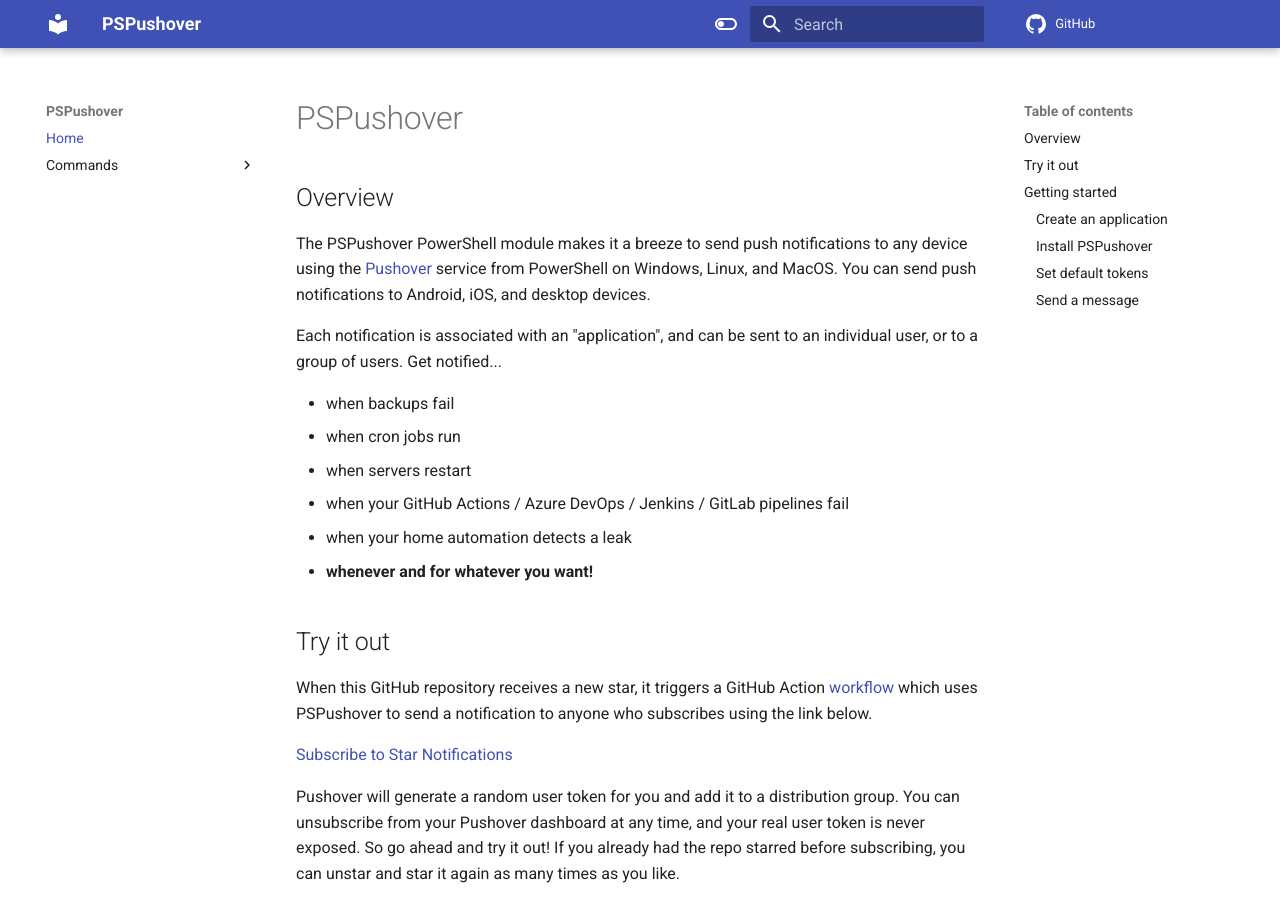
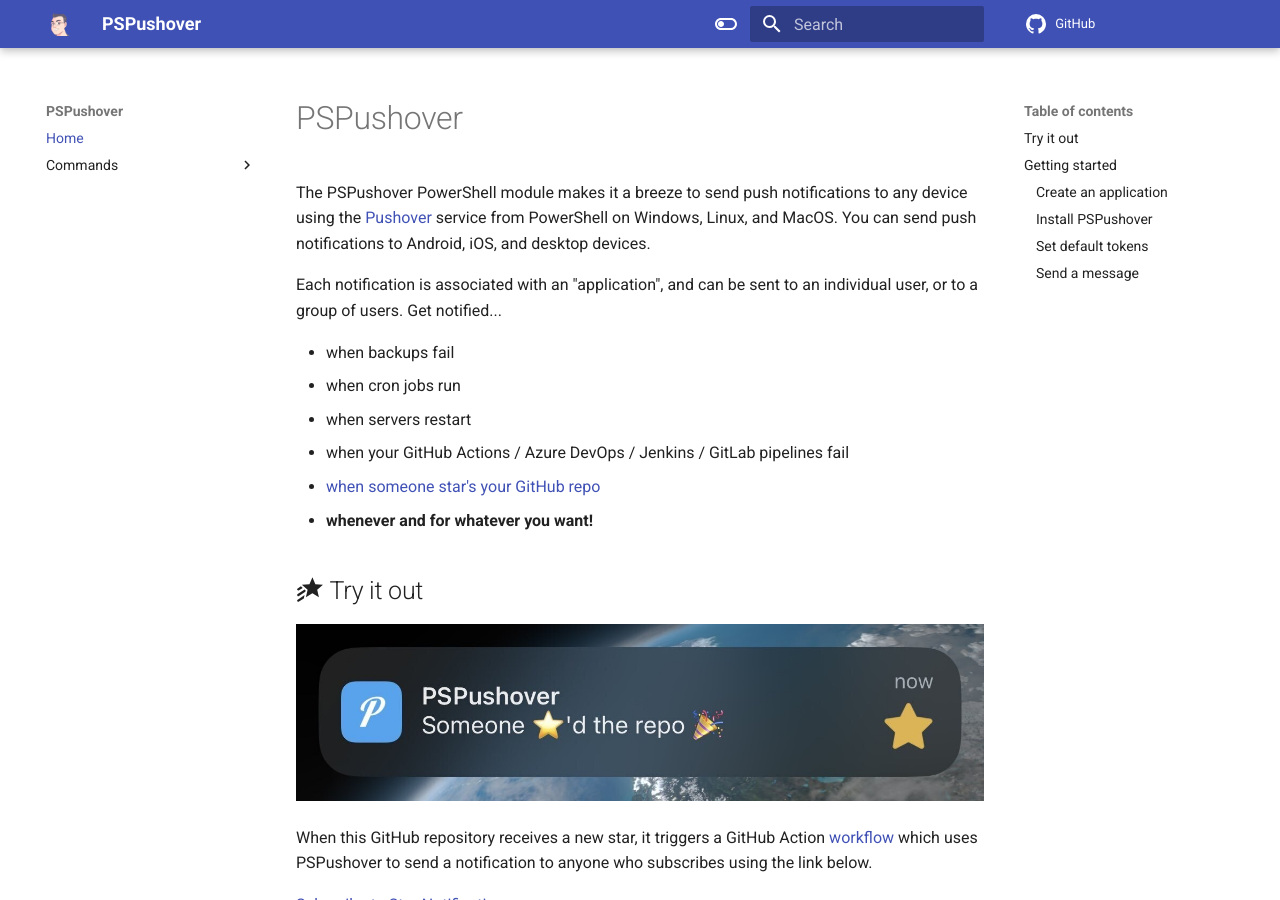
Before and after one commit to joshooaj/PSPushover, an MkDocs documentation site: the page built from docs/README.md, in a window 1280 px wide and 900 px high. Built offline with MkDocs 1.6.1 and Material for MkDocs 9.7.7, drawn with Linux system fonts in a browser that asks for light colours; plug-ins that fetch from the network failed and are left out; comment, search, counter and statistics services are not loaded.

Commit message:
docs: Add logo/favicon and screenshot to readme

```diff
--- a/docs/README.md
+++ b/docs/README.md
@@ -1,6 +1,4 @@
 # PSPushover
-
-## Overview
 
 The PSPushover PowerShell module makes it a breeze to send push notifications to any device using the
 [Pushover](https://pushover.net) service from PowerShell on Windows, Linux, and MacOS. You can send push notifications to Android, iOS, and
@@ -13,10 +11,12 @@
 - when cron jobs run
 - when servers restart
 - when your GitHub Actions / Azure DevOps / Jenkins / GitLab pipelines fail
-- when your home automation detects a leak
+- [when someone star's your GitHub repo](https://github.com/joshooaj/PSPushover/blob/main/.github/workflows/NotifyOnStarred.yml)
 - __whenever and for whatever you want!__
 
-## Try it out
+## :material-star-shooting: Try it out
+
+![Screenshot of Pushover notification on iOS](assets/images/example-notification.jpg)
 
 When this GitHub repository receives a new star, it triggers a GitHub Action [workflow](https://github.com/joshooaj/PSPushover/blob/main/.github/workflows/NotifyOnStarred.yml) which uses PSPushover to send a notification to anyone who subscribes using the link below.
 
@@ -24,7 +24,7 @@
 
 Pushover will generate a random user token for you and add it to a distribution group. You can unsubscribe from your Pushover dashboard at any time, and your real user token is never exposed. So go ahead and try it out! If you already had the repo starred before subscribing, you can unstar and star it again as many times as you like.
 
-## Getting started
+## :fontawesome-solid-person-walking-arrow-right: Getting started
 
 All Pushover notifications are sent from an __application__ to a __user__ or __group__. To send
 your first push notification, you need an __application token__ and a __user key__. To receive
--- a/mkdocs.yml
+++ b/mkdocs.yml
@@ -6,6 +6,11 @@
 
 theme:
   name: material
+  logo: assets/images/joshooaj.png
+  favicon: assets/images/joshooaj.png
+  font:
+    text: Roboto
+    code: Roboto Mono
   icon:
     repo: material/github
   palette:
```
Also changed, not shown: docs/assets/images/example-notification.jpg (added), docs/assets/images/joshooaj.png (added), docs/assets/images/pushover-icon-256.png (added), docs/assets/images/pushover-icon-512.png (added), docs/assets/images/pushover-logo.svg (added).
